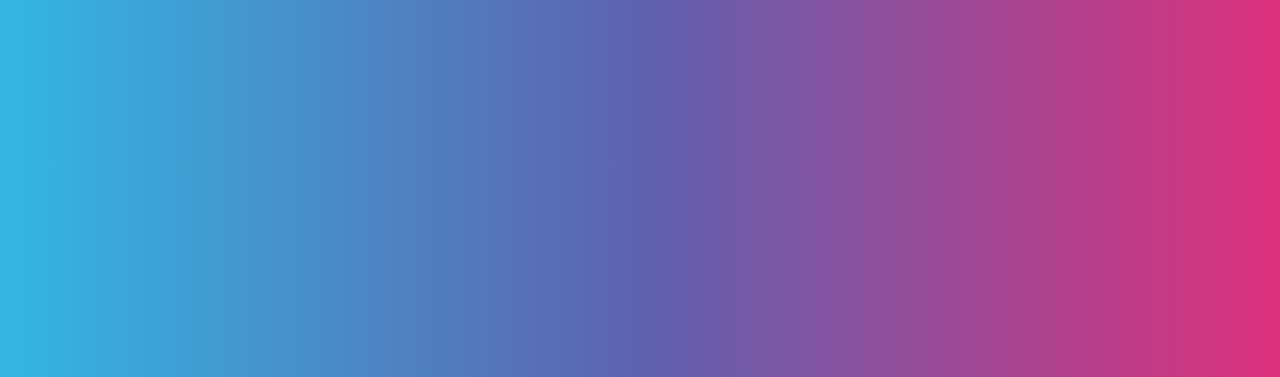
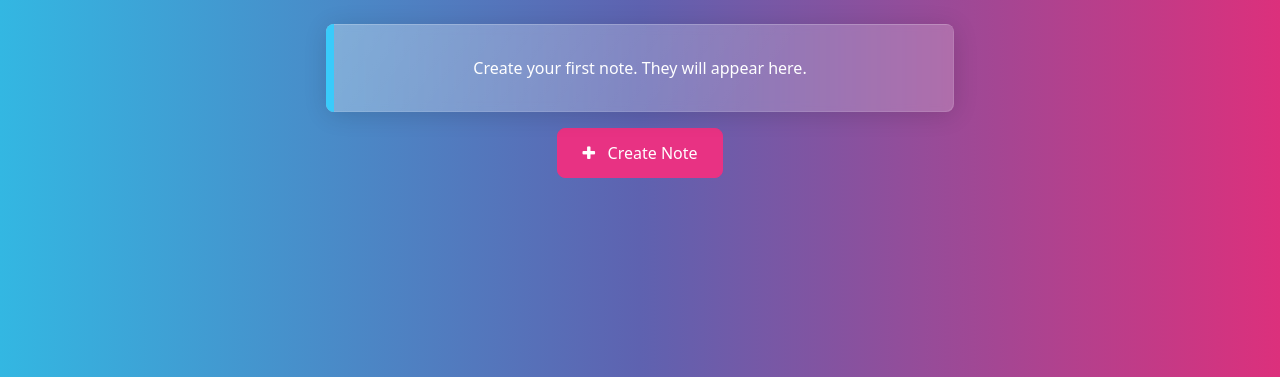
Before and after one commit to CodeConnoisseur74/gloss, a Django app: page /my-notes in a window 1280 px wide. Shown: the part 88-465 px from the top of the page. Run offline with Django 4.2, Linux system fonts and the light colour scheme; a user stored in the database is signed in; data comes from the database, SQL or seed files in the repository.

```diff
--- a/note/templates/note/create-note.html
+++ b/note/templates/note/create-note.html
@@ -13,7 +13,7 @@
       {% csrf_token %}
       {{ CreateNoteForm|crispy }}
       <br />
-      <button class="btn btn-outline-primary btn-md w-100 btn-block p-3" type="submit"><i class="fa fa-plus" aria-hidden="true"></i> &nbsp; Create Note</button>
+      <button class="btn btn-primary btn-md w-100 btn-block p-3" type="submit"><i class="fa fa-plus" aria-hidden="true"></i> &nbsp; Create Note</button>
     </form>
   </div>
   <br />
--- a/note/templates/note/delete-account.html
+++ b/note/templates/note/delete-account.html
@@ -7,7 +7,7 @@
     <br />
     <form method="POST" autocomplete="off">
       {% csrf_token %}
-      <button class="btn btn-outline-danger btn-md w-100 btn-block p-3" type="submit"><i class="fa fa-minus" aria-hidden="true"></i> &nbsp; Yes, delete my account</button>
+      <button class="btn btn-danger btn-md w-100 btn-block p-3" type="submit"><i class="fa fa-minus" aria-hidden="true"></i> &nbsp; Yes, delete my account</button>
     </form>
     <br />
     <a href="{% url 'profile-management' %}">Return to profile management</a>
--- a/note/templates/note/delete-note.html
+++ b/note/templates/note/delete-note.html
@@ -7,7 +7,7 @@
     <br />
     <form method="POST" autocomplete="off">
       {% csrf_token %}
-      <button class="btn btn-outline-danger btn-md w-100 btn-block p-3" type="submit"><i class="fa fa-minus" aria-hidden="true"></i> &nbsp; Yes, delete my note</button>
+      <button class="btn btn-danger btn-md w-100 btn-block p-3" type="submit"><i class="fa fa-minus" aria-hidden="true"></i> &nbsp; Yes, delete my note</button>
     </form>
     <br />
     <a href="{% url 'my-notes' %}">Return to notes</a>
--- a/note/templates/note/index.html
+++ b/note/templates/note/index.html
@@ -41,7 +41,7 @@
     <div class="text-center">
       <h2>Gloss.... an annotation ... a note.</h2>
       <br />
-      <a class="btn btn-outline-primary" type="button" href="{% url 'register' %}">Register</a>
+      <a class="btn btn-primary" type="button" href="{% url 'register' %}">Register</a>
     </div>
   </body>
 
--- a/note/templates/note/my-notes.html
+++ b/note/templates/note/my-notes.html
@@ -11,10 +11,66 @@
   {% endfor %}
   <br />
 
-  <!-- Bootstrap Grid: One column on small screens, two on medium, and three on large -->
+  <!-- Check if there are no notes and show a message -->
+  {% if AllNotes|length == 0 %}
+    <div class="row justify-content-center">
+      <div class="col-md-8 col-lg-6">
+        <p class="alert alert-info text-center">Create your first note. They will appear here.</p>
+        <div class="d-flex justify-content-center">
+          <a class="btn btn-primary btn-md" href="{% url 'create-note' %}"><i class="fa fa-plus" aria-hidden="true"></i> &nbsp; Create Note</a>
+        </div>
+      </div>
+    </div>
+  {% else %}
+    <!-- Dynamically render based on the number of notes -->
+    {% if AllNotes|length == 1 %}
+      <!-- Full-screen width for one note -->
+      <div class="row justify-content-center">
+        <div class="col-12">
+          <div class="container bg-tertiary shadow-lg p-5 form-layout">
+            <h3>{{ AllNotes.0.title }}</h3>
+            {{ AllNotes.0.content }}
+            <br />
+            {{ AllNotes.0.date_posted }}
+            <br />
+            <hr />By, {{ AllNotes.0.user }}
+            <br />
+            <br />
+            <br />
+            <a class="btn btn-primary btn-md w-100 btn-block p-2" href="{% url 'update-note' AllNotes.0.id %}"><i class="fa fa-plus" aria-hidden="true"></i> &nbsp; Update Note</a>
+            <br />
+            <br />
+            <a class="btn btn-primary btn-md w-100 btn-block p-2" href="{% url 'delete-note' AllNotes.0.id %}"><i class="fa fa-plus" aria-hidden="true"></i> &nbsp; Delete Note</a>
+          </div>
+        </div>
+      </div>
+    {% elif AllNotes|length == 2 %}
+      <!-- Center two notes -->
+      <div class="row justify-content-center gy-4">
+        {% for note in AllNotes %}
+          <div class="col-md-6">
+            <div class="container bg-tertiary shadow-lg p-5 form-layout">
+              <h3>{{ note.title }}</h3>
+              {{ note.content }}
+              <br />
+              {{ note.date_posted }}
+              <br />
+              <hr />By, {{ note.user }}
+              <br />
+              <br />
+              <br />
+              <a class="btn btn-primary btn-md w-100 btn-block p-2" href="{% url 'update-note' note.id %}"><i class="fa fa-plus" aria-hidden="true"></i> &nbsp; Update Note</a>
+              <br />
+              <br />
+              <a class="btn btn-primary btn-md w-100 btn-block p-2" href="{% url 'delete-note' note.id %}"><i class="fa fa-plus" aria-hidden="true"></i> &nbsp; Delete Note</a>
+            </div>
+          </div>
+        {% endfor %}
+      </div>
+    {% else %}
+      <!-- Standard grid for three or more notes -->
       <div class="row gy-4 row-cols-1 row-cols-md-2 row-cols-xl-3">
         {% for note in AllNotes %}
-      <!-- Each note will be a column -->
           <div class="col">
             <div class="container bg-tertiary shadow-lg p-5 form-layout">
               <h3>{{ note.title }}</h3>
@@ -26,14 +82,17 @@
               <br />
               <br />
               <br />
-          <a class="btn btn-outline-primary btn-md w-100 btn-block p-2" href="{% url 'update-note' note.id %}"><i class="fa fa-plus" aria-hidden="true"></i> &nbsp; Update Note</a>
+              <a class="btn btn-primary btn-md w-100 btn-block p-2" href="{% url 'update-note' note.id %}"><i class="fa fa-plus" aria-hidden="true"></i> &nbsp; Update Note</a>
               <br />
               <br />
-          <a class="btn btn-outline-primary btn-md w-100 btn-block p-2" href="{% url 'delete-note' note.id %}"><i class="fa fa-plus" aria-hidden="true"></i> &nbsp; Delete Note</a>
+              <a class="btn btn-primary btn-md w-100 btn-block p-2" href="{% url 'delete-note' note.id %}"><i class="fa fa-plus" aria-hidden="true"></i> &nbsp; Delete Note</a>
             </div>
           </div>
         {% endfor %}
       </div>
+    {% endif %}
+  {% endif %}
+
   <br />
   <script src="{% static 'js/app.js' %}"></script>
 {% endblock %}
--- a/note/templates/note/profile-management.html
+++ b/note/templates/note/profile-management.html
@@ -10,7 +10,7 @@
       {% csrf_token %}
       {{ UserUpdateForm|crispy }}
       <br />
-      <button class="btn btn-outline-primary btn-md w-100 btn-block p-3" type="submit"><i class="fa fa-plus" aria-hidden="true"></i> &nbsp; Update</button>
+      <button class="btn btn-primary btn-md w-100 btn-block p-3" type="submit"><i class="fa fa-plus" aria-hidden="true"></i> &nbsp; Update</button>
     </form>
   </div>
   <br />
@@ -22,7 +22,7 @@
       {% csrf_token %}
       {{ ProfileUpdateForm|crispy }}
       <br />
-      <button class="btn btn-outline-primary btn-md w-100 btn-block p-3" type="submit"><i class="fa fa-plus" aria-hidden="true"></i> &nbsp; Upload profile picture</button>
+      <button class="btn btn-primary btn-md w-100 btn-block p-3" type="submit"><i class="fa fa-plus" aria-hidden="true"></i> &nbsp; Upload profile picture</button>
     </form>
   </div>
   <br />
--- a/note/templates/note/update-note.html
+++ b/note/templates/note/update-note.html
@@ -10,7 +10,7 @@
       {% csrf_token %}
       {{ UpdateNote|crispy }}
       <br />
-      <button class="btn btn-outline-primary btn-md w-100 btn-block p-2" type="submit"><i class="fa fa-plus" aria-hidden="true"></i> &nbsp; Update note</button>
+      <button class="btn btn-primary btn-md w-100 btn-block p-2" type="submit"><i class="fa fa-plus" aria-hidden="true"></i> &nbsp; Update note</button>
     </form>
     <br />
     <a href="{% url 'my-notes' %}">Return to notes</a>
```
Also changed, not shown: gloss/settings.py (+19 -26 lines). Lines whose indentation alone changed are shown as unchanged.
